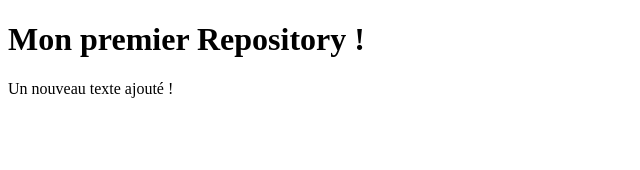
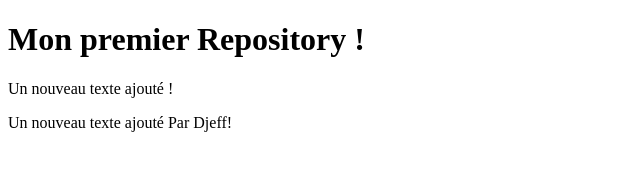
Before and after one commit to mahedes/git-EEDN-DW1, a plain HTML site: page index.html in a window 1280 px wide. Shown: the whole page, without its empty margins (0-640 px from the left). Drawn offline with Linux system fonts and the light colour scheme.

Commit message:
first commit of Djeff

```diff
--- a/index.html
+++ b/index.html
@@ -8,5 +8,6 @@
 <body>
 <h1>Mon premier Repository !</h1>
 <p> Un nouveau texte ajouté ! </p>
+<p> Un nouveau texte ajouté Par Djeff! </p>
 </body>
 </html>
```
